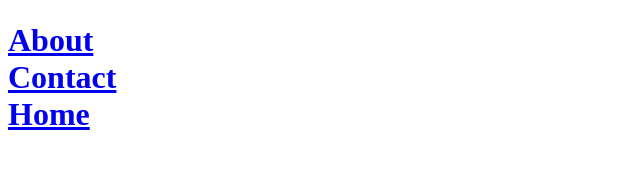
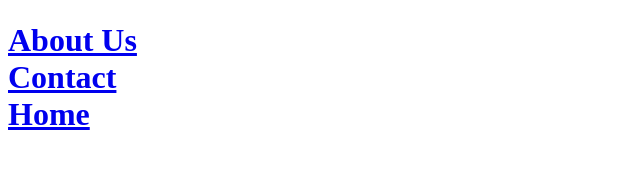
Before and after one commit to kashifshahzad23/Test-Image, a plain HTML site: page about.html in a window 1280 px wide. Shown: the part 511-680 px from the top of the page, 0-640 px from the left. Drawn offline with Linux system fonts and the light colour scheme.

Commit message:
Image and page links

```diff
--- a/about.html
+++ b/about.html
@@ -6,7 +6,7 @@
   <body>
     <img src="aboutimg.jpg" alt="picture here" title="about us">
     <h1>
-        <a href="./about.html">About</a><br/>
+        <a href="./about.html">About Us</a><br/>
         <a href="./contact.html">Contact</a><br/>
         <a href="./index.html">Home</a>
     </h1>
```
Also changed, not shown: contact.html (+1 -1 lines), index.html (+1 -1 lines).
